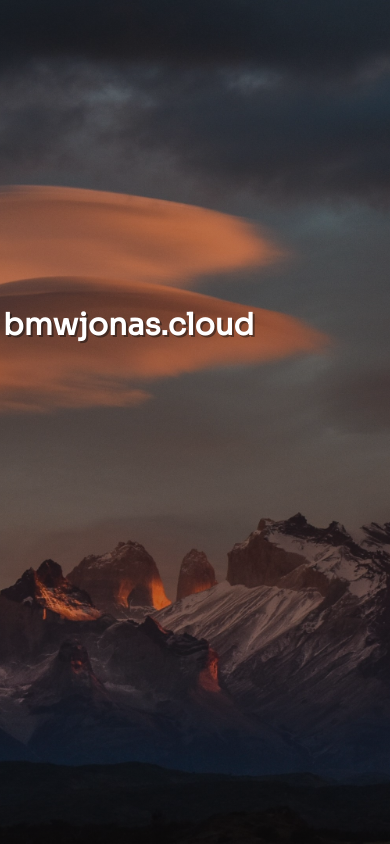
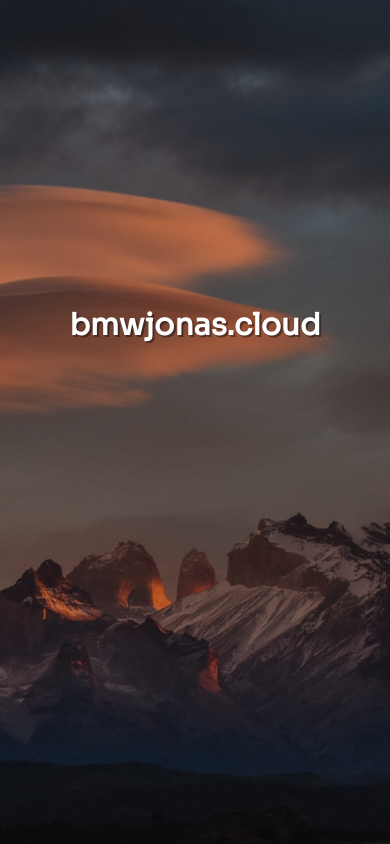
Before and after one commit to nas93/nasdogg.cloud, a plain HTML site: page index.html in a window 390 px wide. Shown: the top 844 px of the page. Drawn offline with Linux system fonts and the light colour scheme; a small style sheet from the web is missing.

Commit message:
Mobile Fix

```diff
--- a/css/style.css
+++ b/css/style.css
@@ -169,6 +169,7 @@ top background
     .main-text
     {
         font-size: 20px;
+        left: 50%;
     }
 }
 
```
